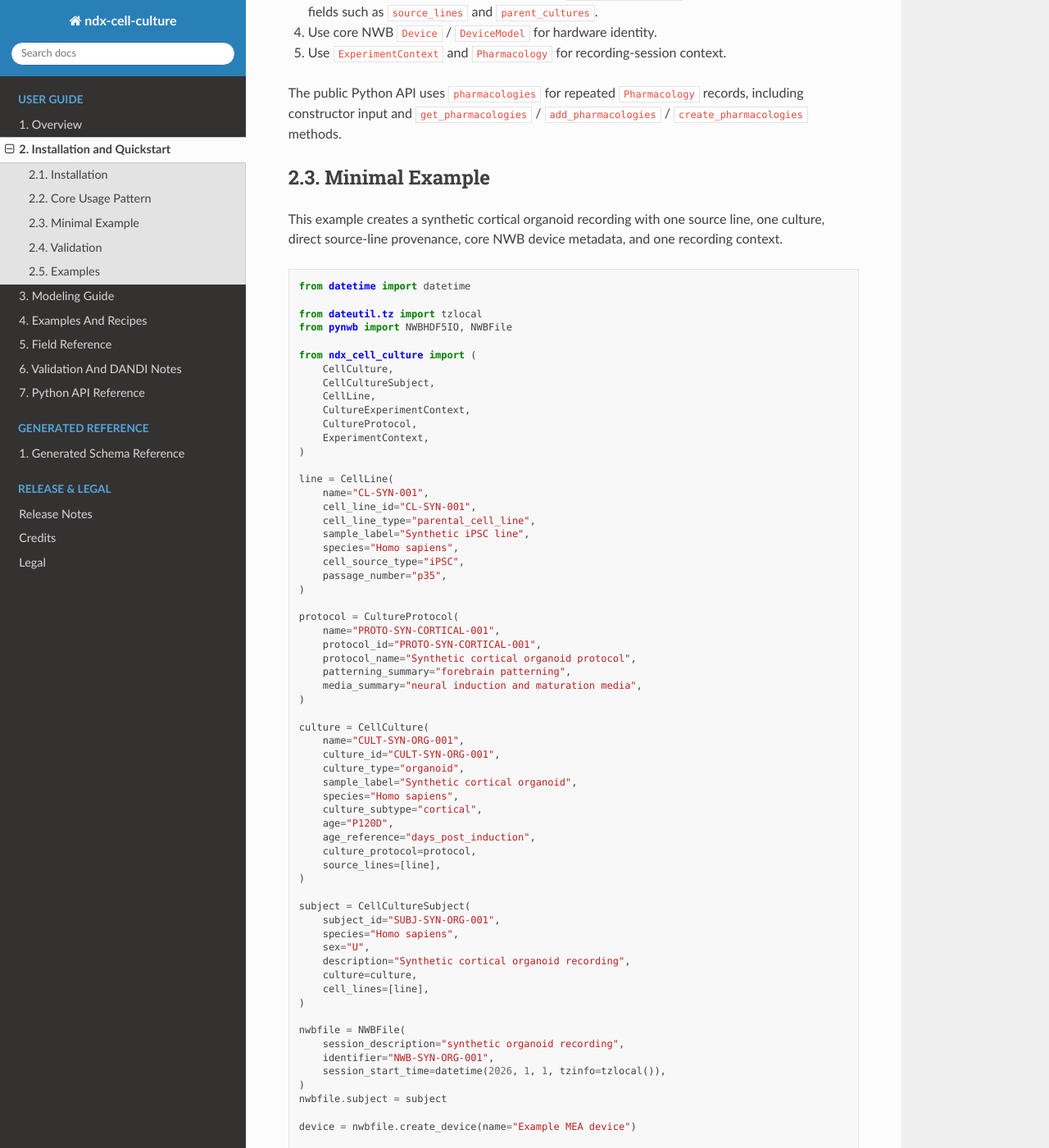
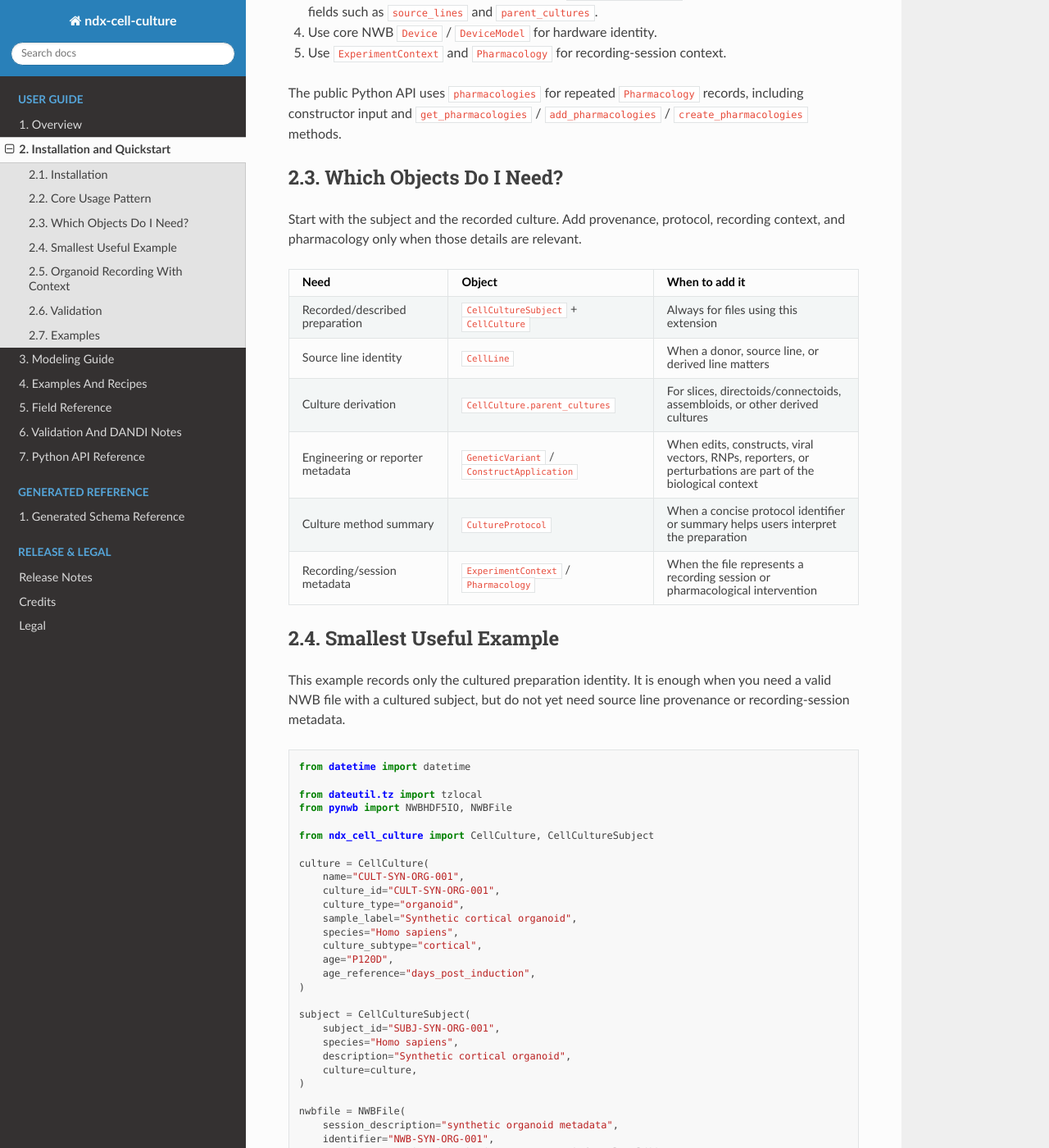
Before and after one commit to braingeneers/ndx-cell-culture, a Sphinx documentation site: the page built from docs/source/source/usage.rst, in a window 1280 px wide and 1400 px high, scrolled down 607 px. Shown: the whole window at 82% size. Built offline with Sphinx 7.4.7 and the Read the Docs theme 3.1.0, drawn with Linux system fonts in a browser that asks for light colours; some of the changed text lies outside the part shown.

Commit message:
Improve first-user documentation flow

```diff
--- a/docs/source/source/usage.rst
+++ b/docs/source/source/usage.rst
@@ -33,8 +33,88 @@ records, including constructor input and
 ``get_pharmacologies`` / ``add_pharmacologies`` / ``create_pharmacologies``
 methods.
 
-Minimal Example
----------------
+Which Objects Do I Need?
+------------------------
+
+Start with the subject and the recorded culture. Add provenance, protocol,
+recording context, and pharmacology only when those details are relevant.
+
+.. list-table::
+   :header-rows: 1
+   :widths: 28 36 36
+
+   * - Need
+     - Object
+     - When to add it
+   * - Recorded/described preparation
+     - ``CellCultureSubject`` + ``CellCulture``
+     - Always for files using this extension
+   * - Source line identity
+     - ``CellLine``
+     - When a donor, source line, or derived line matters
+   * - Culture derivation
+     - ``CellCulture.parent_cultures``
+     - For slices, directoids/connectoids, assembloids, or other derived
+       cultures
+   * - Engineering or reporter metadata
+     - ``GeneticVariant`` / ``ConstructApplication``
+     - When edits, constructs, viral vectors, RNPs, reporters, or perturbations
+       are part of the biological context
+   * - Culture method summary
+     - ``CultureProtocol``
+     - When a concise protocol identifier or summary helps users interpret the
+       preparation
+   * - Recording/session metadata
+     - ``ExperimentContext`` / ``Pharmacology``
+     - When the file represents a recording session or pharmacological
+       intervention
+
+Smallest Useful Example
+-----------------------
+
+This example records only the cultured preparation identity. It is enough when
+you need a valid NWB file with a cultured subject, but do not yet need source
+line provenance or recording-session metadata.
+
+.. code-block:: python
+
+   from datetime import datetime
+
+   from dateutil.tz import tzlocal
+   from pynwb import NWBHDF5IO, NWBFile
+
+   from ndx_cell_culture import CellCulture, CellCultureSubject
+
+   culture = CellCulture(
+       name="CULT-SYN-ORG-001",
+       culture_id="CULT-SYN-ORG-001",
+       culture_type="organoid",
+       sample_label="Synthetic cortical organoid",
+       species="Homo sapiens",
+       culture_subtype="cortical",
+       age="P120D",
+       age_reference="days_post_induction",
+   )
+
+   subject = CellCultureSubject(
+       subject_id="SUBJ-SYN-ORG-001",
+       species="Homo sapiens",
+       description="Synthetic cortical organoid",
+       culture=culture,
+   )
+
+   nwbfile = NWBFile(
+       session_description="synthetic organoid metadata",
+       identifier="NWB-SYN-ORG-001",
+       session_start_time=datetime(2026, 1, 1, tzinfo=tzlocal()),
+   )
+   nwbfile.subject = subject
+
+   with NWBHDF5IO("synthetic_organoid_minimal.nwb", "w") as io:
+       io.write(nwbfile)
+
+Organoid Recording With Context
+-------------------------------
 
 This example creates a synthetic cortical organoid recording with one source
 line, one culture, direct source-line provenance, core NWB device metadata, and
```
Also changed, not shown: README.md (+1 -0 lines), docs/source/source/overview.rst (+29 -0 lines).
